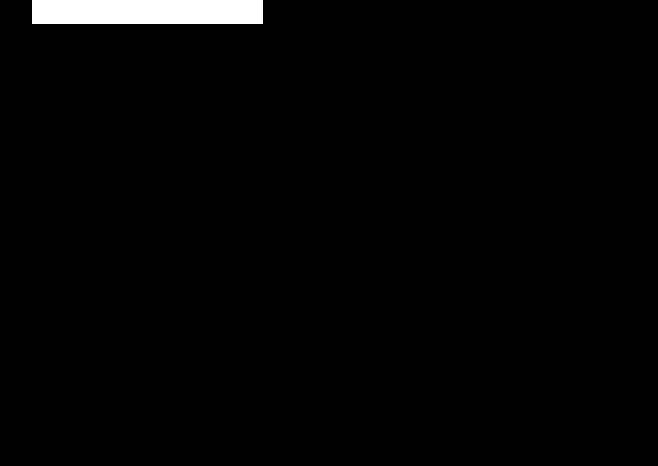
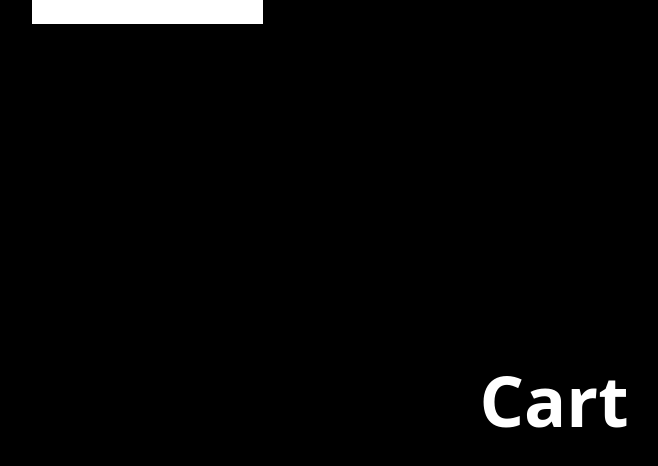
Before and after one commit to SanskarOmer/React-Projects, a React (Vite) app in the folder my-app/: page /cart in a window 1280 px wide. Shown: the top 466 px of the page, without its empty margins (86-744 px from the left). Built offline with nearby package versions, Linux system fonts and the light colour scheme.

Commit message:
understood react router dom

```diff
--- a/my-app/src/App.jsx
+++ b/my-app/src/App.jsx
@@ -5,6 +5,7 @@
 import Contact from './pages/Contact'
 import Product from './pages/product'
 import Header from './components/Header'
+import Cart from './pages/Cart'
 
 const App = () => {
   return (
@@ -15,6 +16,7 @@
         <Route path='/about' element={<About/>}></Route>
         <Route path='/contact' element={<Contact/>}></Route>
         <Route path='/product' element={<Product />}></Route>
+        <Route path='/cart' element={<Cart />}></Route>
       </Routes>
     </div>
   )
--- a/my-app/src/components/Header.jsx
+++ b/my-app/src/components/Header.jsx
@@ -10,6 +10,7 @@
             <Link to='/about'>About</Link>
             <Link to='/product'>Products</Link>
             <Link to='/contact'>Contact</Link>
+            <Link to='/cart'>Cart</Link>
           </div>
     </div>
   )
--- /dev/null
+++ b/my-app/src/pages/Cart.jsx
@@ -0,0 +1,10 @@
+import React from 'react'
+
+const Cart = () => {
+  return (
+    <div><h1>Cart</h1>
+    </div>
+  )
+}
+
+export default Cart
```
